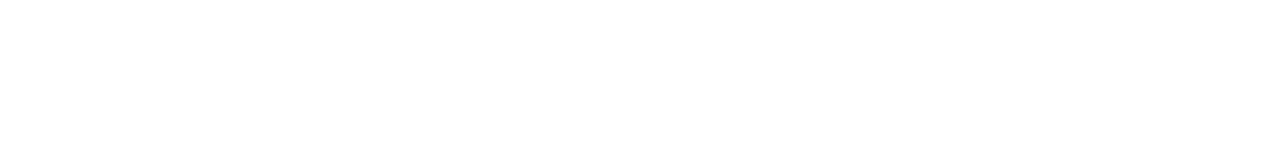
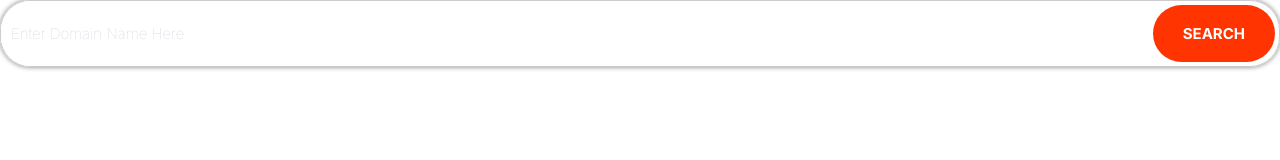
Before and after one commit to SCL93/CloudService-WebsiteTest, a plain HTML site: page index.html in a window 1280 px wide. Drawn offline with Linux system fonts and the light colour scheme.

Commit message:
Add box-shadow to input-group

```diff
--- a/CSS/styles.css
+++ b/CSS/styles.css
@@ -245,6 +245,7 @@ a {
   border: 1px solid var(--color-border);
   border-radius: var(--border-radius);
   display: flex;
+  box-shadow: 0 0 5px grey ;
 }
 
 .input-group .input{
--- a/index.html
+++ b/index.html
@@ -15,7 +15,9 @@
     <link rel="stylesheet" href="/CSS/styles.css" />
   </head>
   <body>
-
+    <div class="input-group">
+      <input type="text" class="input" placeholder="Enter Domain Name Here" />
+      <button class="btn btn--accent">Search</button>
     </div>
   </body>
 </html>
```
